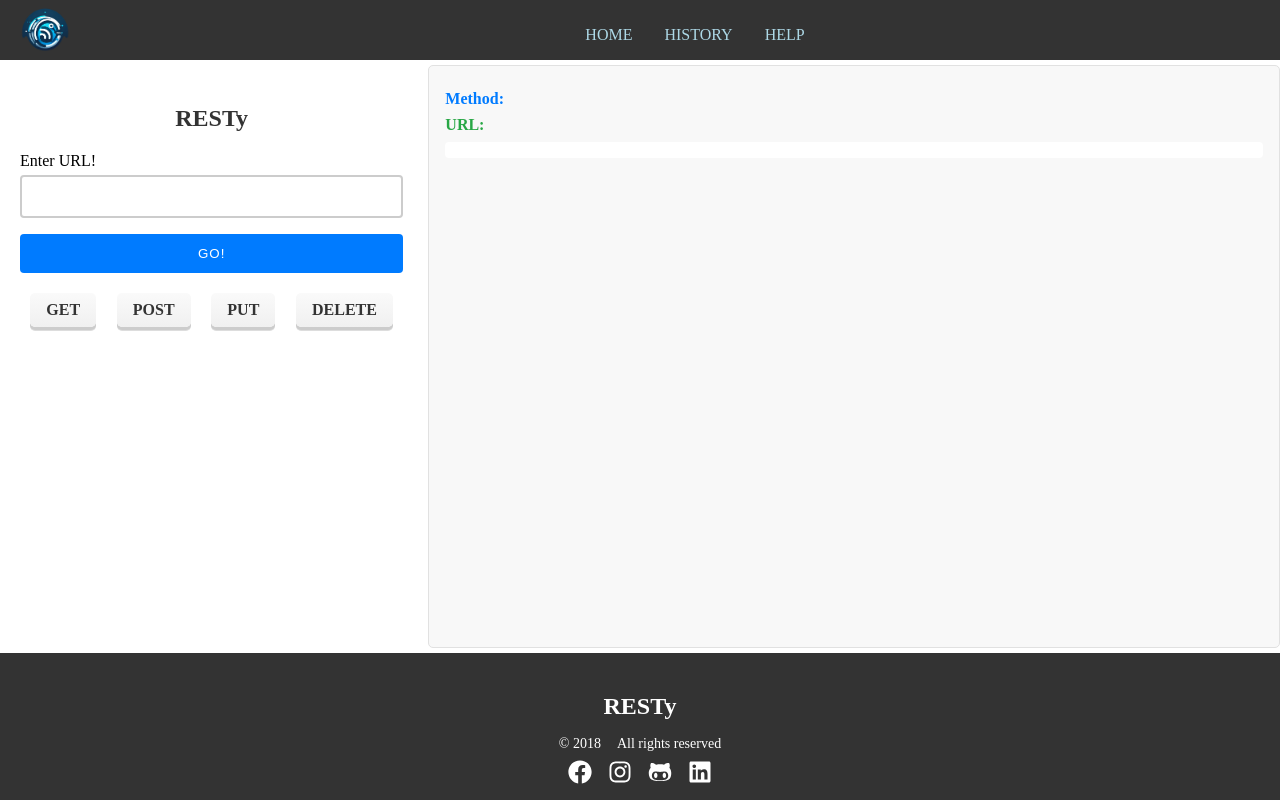
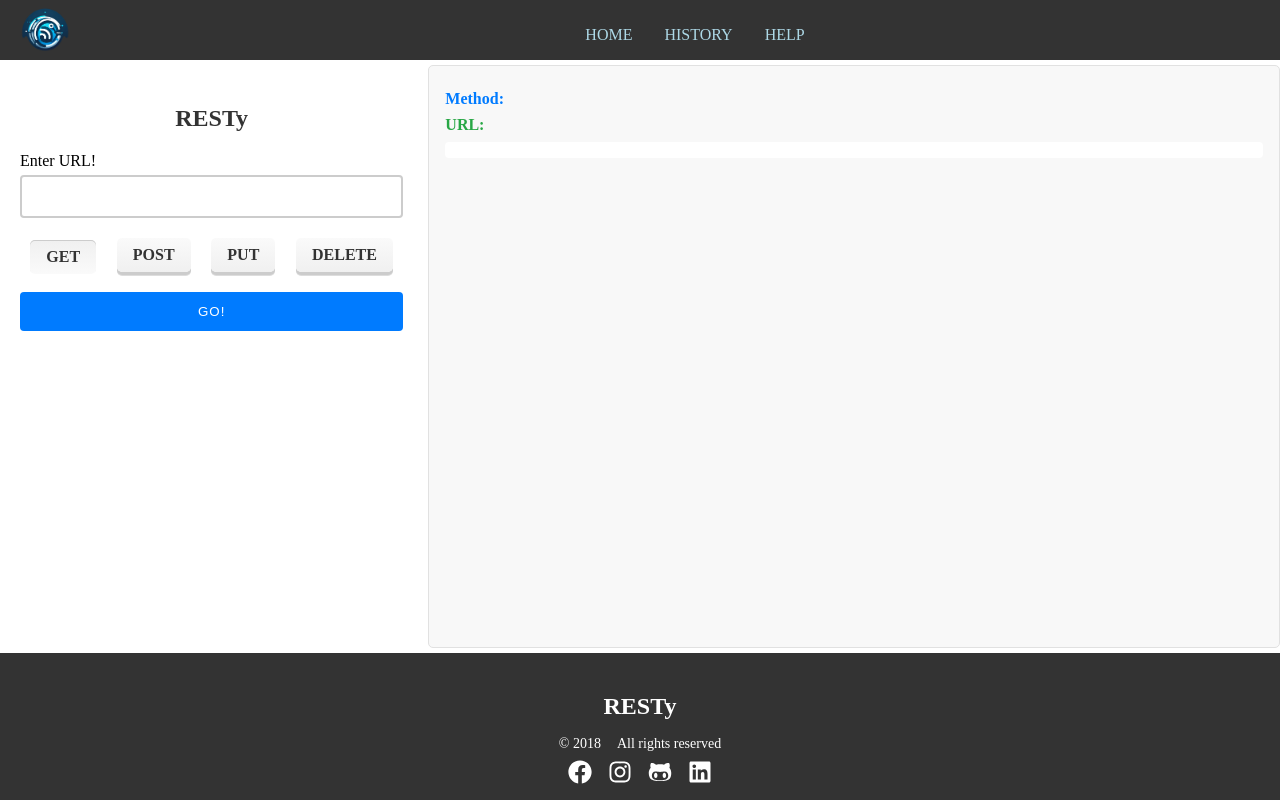
Before and after one commit to brosmar18/resty, a React (Vite) app: page / in a window 1280 px wide. Built offline with nearby package versions, Linux system fonts and the light colour scheme.

Commit message:
Form updated to use 'useState', App.jsx isLoading state added

```diff
--- a/src/App.jsx
+++ b/src/App.jsx
@@ -1,41 +1,53 @@
-import React, { useState } from 'react';
+import { useState } from "react";
 
-import './App.scss';
-import Header from './Components/Header';
-import Footer from './Components/Footer';
-import Form from './Components/Form';
-import Results from './Components/Results';
+import "./App.scss";
+import Header from "./Components/Header";
+import Footer from "./Components/Footer";
+import Form from "./Components/Form";
+import Results from "./Components/Results";
 
 const App = () => {
   const [data, setData] = useState(null);
   const [requestParams, setRequestParams] = useState({});
+  const [isLoading, setIsLoading] = useState(false);
 
   const callApi = (newRequestParams) => {
+    setIsLoading(true);
     setRequestParams(newRequestParams);
 
     if (newRequestParams.url) {
       fetch(newRequestParams.url)
-        .then(response => {
+        .then((response) => {
           if (response.ok) {
             return response.json();
           }
-          throw new Error('Network response was not ok.');
+          throw new Error("Network response was not ok.");
         })
-        .then(newData => {
+        .then((newData) => {
           setData(newData);
         })
-        .catch(error => {
-          console.error('There has been a problem with the fetch operation: ', error);
+        .catch((error) => {
+          console.error(
+            "There has been a problem with the fetch operation: ",
+            error
+          );
           setData(null);
+        })
+        .finally(() => {
+          setIsLoading(false);
         });
     }
   };
 
   return (
-    <div className='app'>
+    <div className="app">
       <Header />
       <Form handleApiCall={callApi} />
-      <Results data={data} requestParams={requestParams} />
+      {isLoading ? (
+        <p>Loading...</p>
+      ) : (
+        <Results data={data} requestParams={requestParams} />
+      )}
       <Footer />
     </div>
   );
--- a/src/Components/Form/Form.scss
+++ b/src/Components/Form/Form.scss
@@ -52,29 +52,29 @@
       display: flex;
       justify-content: space-around;
       align-items: center;
+
       span {
         padding: 0.5rem 1rem;
         margin: 0.25rem;
         border: none;
         border-radius: 5px;
-        background: linear-gradient(to top, #f0f0f0, #fafafa
-        );
+        background: linear-gradient(to top, #f0f0f0, #fafafa);
         box-shadow: 0 3px #ccc, 0 4px #ddd;
         color: #333;
         text-transform: uppercase;
         font-weight: bold;
         cursor: pointer;
         transition: all 0.3s ease;
-        &:active {
-          box-shadow: 0 1px #ccc;
-          transform: translateY(2px);
+
+        &:hover {
+          background: linear-gradient(to top, #e9e9e9, #f9f9f9);
+          box-shadow: 0 4px #bbb;
         }
 
-        &:not(:active) {
-          &:hover {
-            background: linear-gradient(to top, #e9e9e9, #f9f9f9);
-            box-shadow: 0 4px #bbb;
-          }
+        &.active {
+          background: linear-gradient(to bottom, #f0f0f0, #fafafa);
+          box-shadow: 0 1px #ccc inset;
+          transform: translateY(2px);
         }
       }
     }
--- a/src/Components/Form/index.jsx
+++ b/src/Components/Form/index.jsx
@@ -1,21 +1,26 @@
+import { useState } from 'react';
 import './Form.scss';
 
-
 const Form = (props) => {
+  const [method, setMethod] = useState('GET');
+  const [body, setBody] = useState('');
 
   const handleSubmit = e => {
     e.preventDefault();
 
-    // Gets value from the input field
     const url = e.target.url.value || 'https://pokeapi.co/api/v2/pokemon';
 
     const formData = {
-      method: "GET",
-      url: url,
+      method,
+      url,
+      ...(method === 'POST' || method === 'PUT' ? { body } : {}),
     };
     props.handleApiCall(formData);
   };
 
+  const handleMethodChange = (newMethod) => {
+    setMethod(newMethod);
+  };
 
   return (
     <div className='form'>
@@ -25,16 +30,23 @@ const Form = (props) => {
           <input name='url' type='text' />
           <label>Enter URL!</label>
         </div>
+        <div className='methods'>
+          {['GET', 'POST', 'PUT', 'DELETE'].map((m) => (
+            <span key={m}
+                  id={m.toLowerCase()}
+                  className={method === m ? 'active' : ''}
+                  onClick={() => handleMethodChange(m)}>
+              {m}
+            </span>
+          ))}
+        </div>
+        {(method === 'POST' || method === 'PUT') && (
+          <textarea name='body' onChange={(e) => setBody(e.target.value)} />
+        )}
         <button type='submit' className='btn'>Go!</button>
-          <label className='methods'>
-          <span id='get'>GET</span>
-          <span id='post'>POST</span>
-          <span id='put'>PUT</span>
-          <span id='delete'>DELETE</span>
-        </label>
       </form>
     </div>
-    )
-  }
+  );
+};
 
 export default Form;
```
Lines whose indentation alone changed are shown as unchanged.
